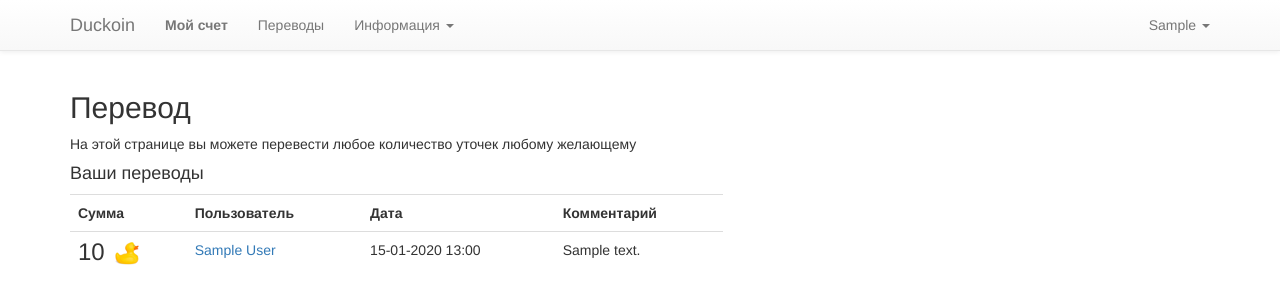
After one commit to akkez/duckoin, a Django app: page /transfer/ in a window 1280 px wide. The commit adds this page. Shown: the top 304 px of the page. Run offline with Django 3.2, Linux system fonts and the light colour scheme; a user stored in the database is signed in; tables that the repository leaves empty hold one stand-in row (values such as "Sample post"); parts of the project's set-up code (start-up, migrations or seed data) failed here and were passed over; some libraries are stand-ins or nearby versions.

Commit message:
Transfers. Some fixes.

```diff
--- /dev/null
+++ b/app/templates/_history.html
@@ -0,0 +1,37 @@
+<div class="row">
+    <div class="col-md-7">
+        <table class="table table-d">
+            <tr>
+                <th>Сумма</th>
+                <th>Пользователь</th>
+                <th>Дата</th>
+                <th>Комментарий</th>
+            </tr>
+            {% for transfer in history %}
+                <tr>
+                    <td><span class="ducky">
+                        {% if not disable_signs %}
+                                    {% if transfer.receiver_id == wallet.id %}
+                                        +
+                                    {% else %}
+                                        —
+                                    {% endif %}
+                        {% endif %} {{ transfer.amount }}</span></td>
+                    <td>
+                        {% if transfer.receiver_id == wallet.id %}
+                            {% if transfer.sender_id is None %}
+                                ✨✨
+                            {% else %}
+                                <a href="{{ transfer.sender.get_link }}">{{ transfer.sender.get_name }}</a>
+                            {% endif %}
+                        {% else %}
+                            <a href="{{ transfer.receiver.get_link }}">{{ transfer.receiver.get_name }}</a>
+                        {% endif %}
+                    </td>
+                    <td>{{ transfer.created|date:"d-m-Y H:i" }}</td>
+                    <td>{{ transfer.comment }}</td>
+                </tr>
+            {% endfor %}
+        </table>
+    </div>
+</div>
--- a/app/templates/base.html
+++ b/app/templates/base.html
@@ -31,7 +31,8 @@
         <div id="navbar" class="navbar-collapse collapse">
             <ul class="nav navbar-nav">
                 {% if request.user.is_authenticated %}
-                    <li><a href="/wallet"><b>Мой счет</b></a></li>
+                    <li><a href="{% url 'wallet' %}"><b>Мой счет</b></a></li>
+                    <li><a href="{% url 'transfer' %}">Переводы</a></li>
                 {% endif %}
 
                 <li class="dropdown">
@@ -64,10 +65,10 @@
     </div>
 </nav>
 
-{% include 'templates/messages.html' %}
+{% include 'templates/_messages.html' %}
 
 {% block content %}{% endblock %}
 
-{% include 'templates/footer.html' %}
+{% include 'templates/_footer.html' %}
 </body>
 </html>
--- /dev/null
+++ b/app/templates/transfer.html
@@ -0,0 +1,13 @@
+{% extends 'templates/base.html' %}
+{% block title %}
+    Перевод
+{% endblock %}
+{% block content %}
+    <div class="container">
+        <h2>Перевод</h2>
+        <p>На этой странице вы можете перевести любое количество уточек любому желающему</p>
+
+        <h4>Ваши переводы</h4>
+        {% include 'templates/_history.html' with disable_signs=True %}
+    </div>
+{% endblock %}
--- a/app/views.py
+++ b/app/views.py
@@ -16,7 +16,7 @@ from django.views.generic import TemplateView
 from social_django.models import UserSocialAuth
 
 from app.utils import get_or_create_wallet, transfer_funds, BillingException
-from app.models import Transfer
+from app.models import Transfer, Wallet
 
 
 class IndexView(TemplateView):
@@ -128,4 +128,14 @@ class RewardView(LoginRequiredMixin, View):
 class PublicWalletView(View):
 	def get(self, request, *args, **kwargs):
 		return HttpResponse('dummy')
+
 	# template_name = 'templates/public_wallet.html'
+
+
+class TransferView(LoginRequiredMixin, TemplateView):
+	def get_context_data(self, **kwargs):
+		wallet = get_or_create_wallet(self.request.user)
+		history = Transfer.objects.filter(sender=wallet).order_by('-created')
+		return super().get_context_data(history=history, wallet=wallet, **kwargs)
+
+	template_name = 'templates/transfer.html'
--- a/duck/urls.py
+++ b/duck/urls.py
@@ -17,7 +17,7 @@ from django.conf import settings
 from django.conf.urls import url, include
 from django.contrib import admin
 from django.conf.urls.static import static
-from app.views import IndexView, LoginView, SettingsView, PasswordView, AboutView, WalletView, PublicWalletView, RewardView
+from app.views import IndexView, LoginView, SettingsView, PasswordView, AboutView, WalletView, PublicWalletView, RewardView, TransferView
 from social_django.urls import urlpatterns as social_urls
 from django.contrib.auth.views import logout as logout_view
 
@@ -31,6 +31,7 @@ app_urlpatterns = [
 	url(r'^wallet/$', WalletView.as_view(), name='wallet'),
 	url(r'^reward/$', RewardView.as_view(), name='reward'),
 	url(r'^wallet/(?P<id>\d+)/$', PublicWalletView.as_view(), name='public_wallet'),
+	url(r'^transfer/$', TransferView.as_view(), name='transfer'),
 
 	url(r'^login/$', LoginView.as_view(), name='login'),
 	url(r'^start/$', LoginView.as_view(), name='start', kwargs=dict(act='start')),
```
Also changed, not shown: app/templates/wallet.html (+1 -35 lines), app/templates/_footer.html (renamed from app/templates/footer.html), app/templates/_messages.html (renamed from app/templates/messages.html), app/templates/login_form.html (deleted).
